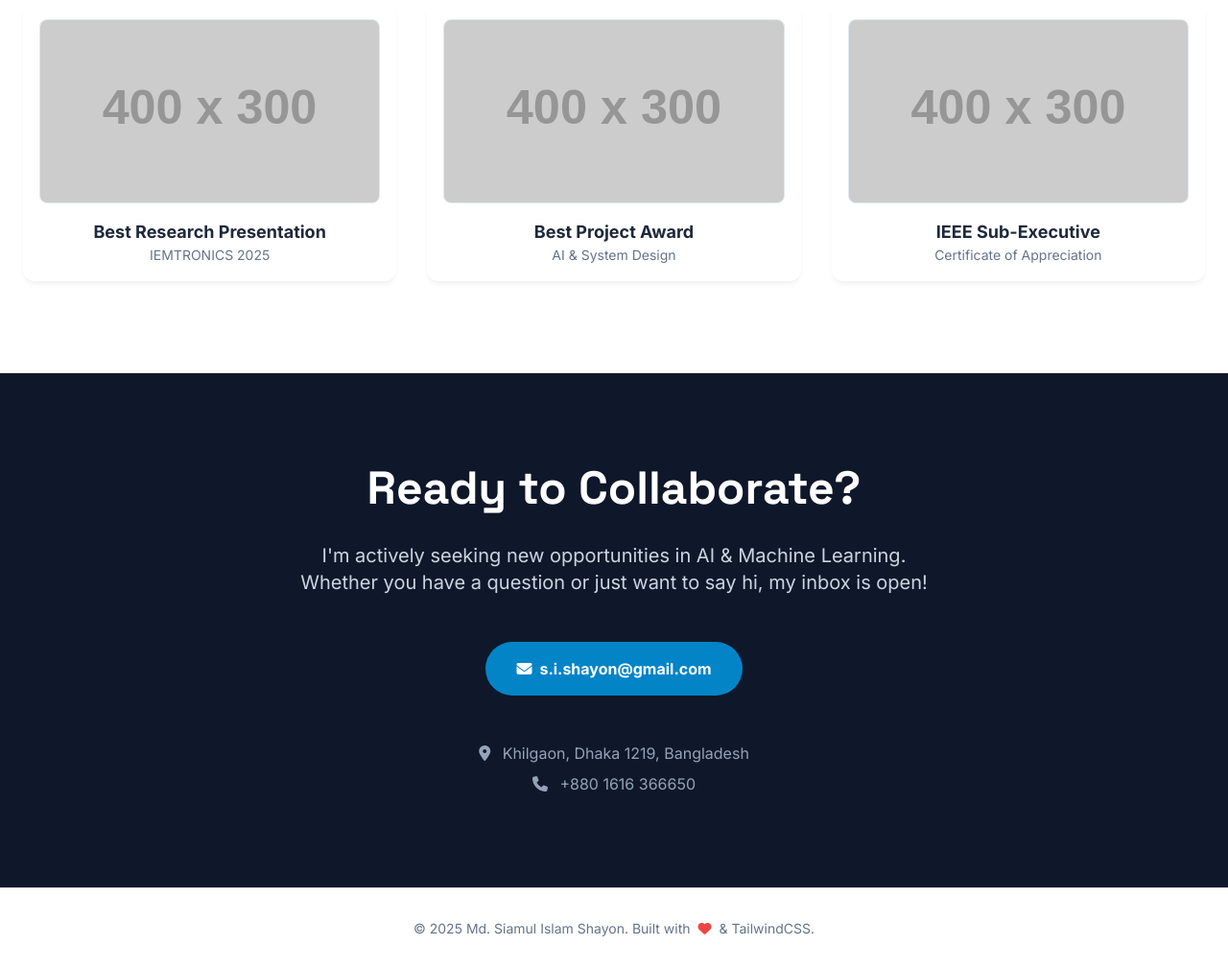
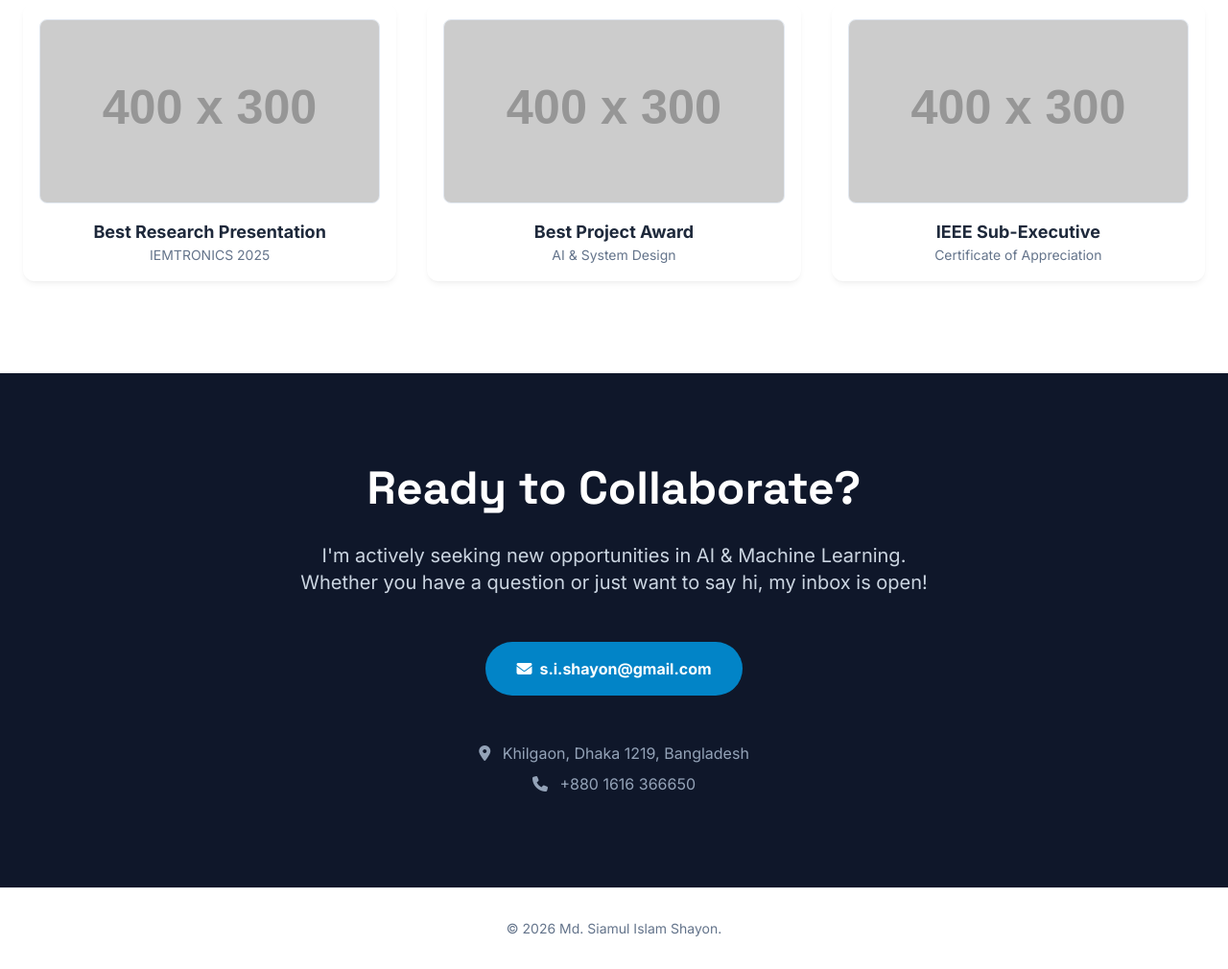
Before and after one commit to shayon10/cv, a plain HTML site: page index.html in a window 1280 px wide. Shown: the part 4858-5868 px from the top of the page at 96% size. Drawn offline with nearby package versions, Linux system fonts and the light colour scheme; placeholder pictures from the web are drawn by us.

Commit message:
Update index.html

```diff
--- a/index.html
+++ b/index.html
@@ -820,7 +820,7 @@
     <footer class="py-8 bg-white border-t border-slate-100">
         <div class="container mx-auto px-6 text-center">
             <p class="text-slate-500 text-sm">
-                &copy; 2025 Md. Siamul Islam Shayon. Built with <i class="fas fa-heart text-red-500 mx-1"></i> & TailwindCSS.
+                &copy; 2026 Md. Siamul Islam Shayon.
             </p>
         </div>
     </footer>
```
